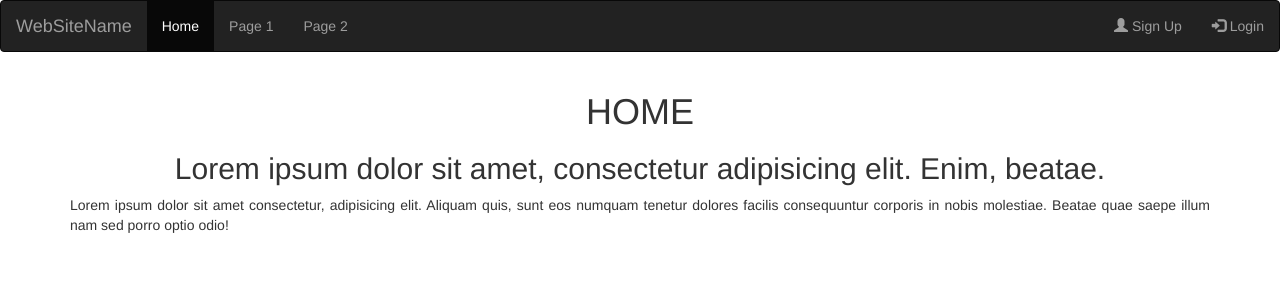
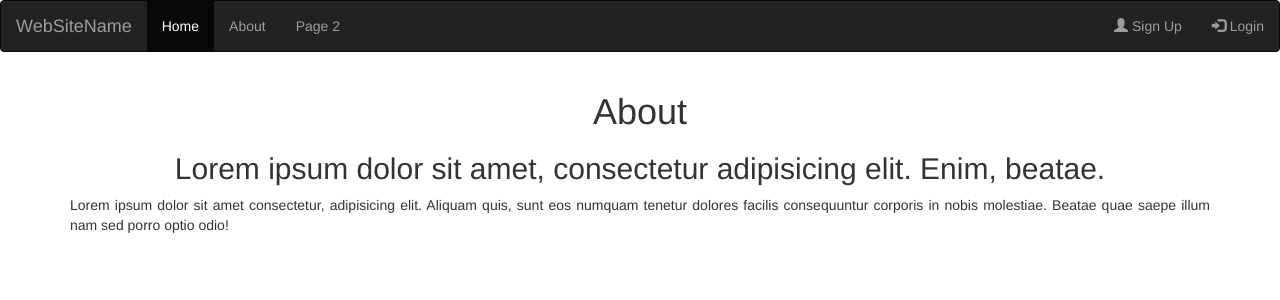
Before and after one commit to SFCHEX/edu, a Django app: page /about/ in a window 1280 px wide. Shown: the top 300 px of the page. Run offline with Django 4.2, Linux system fonts and the light colour scheme; some libraries are stand-ins or nearby versions.

Commit message:
Home and about page set-up

```diff
--- a/ewp/templates/ewp/about.html
+++ b/ewp/templates/ewp/about.html
@@ -2,7 +2,7 @@
 {%extends "ewp/base.html"%}
 {%block content%}
 
-    <h1>HOME</h1>
+    <h1>About</h1>
     <h2>Lorem ipsum dolor sit amet, consectetur adipisicing elit. Enim, beatae.</h2>
     Lorem ipsum dolor sit amet consectetur, adipisicing elit. Aliquam quis, sunt eos numquam tenetur dolores facilis consequuntur corporis in nobis molestiae. Beatae quae saepe illum nam sed porro optio odio!
 
--- a/ewp/templates/ewp/base.html
+++ b/ewp/templates/ewp/base.html
@@ -22,8 +22,8 @@
         <a class="navbar-brand" href="#">WebSiteName</a>
         </div>
         <ul class="nav navbar-nav">
-        <li class="active"><a href="#">Home</a></li>
-        <li><a href="#">Page 1</a></li>
+        <li class="active"><a href="{%url 'ewp-home' %}">Home</a></li>
+        <li><a href="{%url 'ewp-about' %}">About</a></li>
         <li><a href="#">Page 2</a></li>
         </ul>
         <ul class="nav navbar-nav navbar-right">
```
